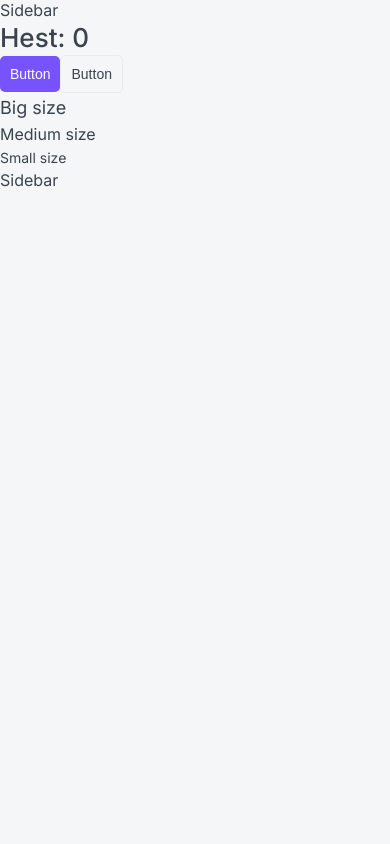
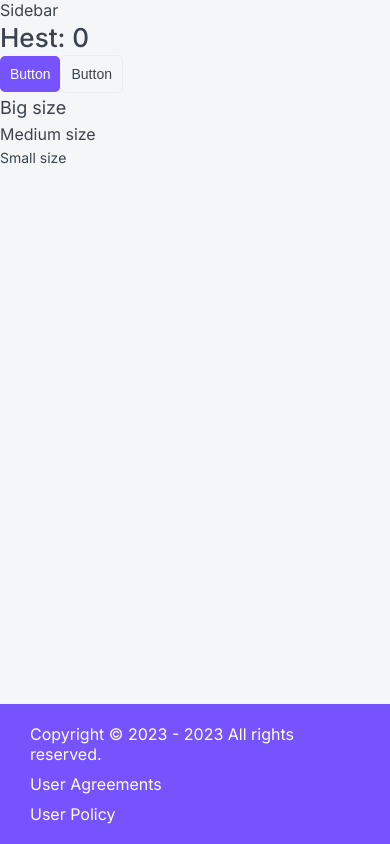
Before and after one commit to evgeniykapelko/project-nextjs, a Next.js app: page / in a window 390 px wide. Built offline with nearby package versions, Linux system fonts and the light colour scheme.

Commit message:
Add FE with grid

```diff
--- a/layout/Footer/Footer.module.css
+++ b/layout/Footer/Footer.module.css
@@ -0,0 +1,20 @@
+.footer {
+    background: var(--primary);
+    padding: 20px 30px;
+    display: grid;
+    grid-template-columns: 1fr auto auto;
+    gap: 10px 40px;
+    color: var(--white);
+    font-size: 16px;
+    line-height: 20px;
+}
+
+.footer a:hover {
+    color: var(--gray-white)
+}
+
+@media (max-width: 765px) {
+    .footer {
+        grid-template-columns: 1fr;
+    }
+}
--- a/layout/Footer/Footer.tsx
+++ b/layout/Footer/Footer.tsx
@@ -1,11 +1,16 @@
 import { FooterProps } from "./Footer.props";
 import styles from './Footer.module.css';
 import cn from 'classnames';
+import { format } from 'date-fns';
 
-export const Footer = ({...props}: FooterProps): JSX.Element => {
+export const Footer = ({ className, ...props}: FooterProps): JSX.Element => {
     return (
-        <div {...props}>
-            Sidebar
-        </div>
+        <footer  className={cn(className, styles.footer)} {...props}>
+            <div>
+            Copyright © 2023 - {format(new Date(), 'yyy')} All rights reserved.
+            </div>
+            <a href="#" target="_blank">User Agreements</a>
+            <a href="#" target="_blank">User Policy</a>
+        </footer>
     );
 };
--- a/layout/Layout.module.css
+++ b/layout/Layout.module.css
@@ -0,0 +1,46 @@
+.wrapper {
+    display: grid;
+    grid-template-columns: auto 230px minmax(320px, 1200px) auto;
+    grid-template-rows: auto 1fr auto;
+    min-height: 100vh;
+    gap: 0 30px;
+    grid-template-areas:
+    ". header header ."
+    ". sidebar body ."
+    "footer footer footer footer";
+}
+
+.header {
+    grid-area: header;
+    display: none;
+}
+
+.sidebar {
+    grid-area: sidebar;
+}
+
+.body {
+    grid-area: body;
+}
+
+.footer {
+    grid-area: footer;
+}
+
+@media (max-width: 765px) {
+    .wrapper {
+        grid-template-columns: minmax(320px, 1fr);
+        grid-template-areas:
+        "header"
+        "body"
+        "footer";
+    }
+
+    .sidebar {
+        display: none;
+    }
+
+    .header {
+        display: block;
+    }
+}
--- a/layout/Layout.tsx
+++ b/layout/Layout.tsx
@@ -9,16 +9,14 @@
 
 const Layout = ({children}: LayoutProps): JSX.Element => {
     return (
-        <>
-            <Header/>
-            <div>
-                <Sidebar/>
-                <div>
-                    {children}
-                </div>
+        <div className={styles.wrapper}>
+            <Header className={styles.header} />
+            <Sidebar className={styles.sidebar} />
+            <div className={styles.body}>
+                {children}
             </div>
-            <Footer/>
-        </>
+            <Footer className={styles.footer}/>
+        </div>
     );
 };
 
--- a/package.json
+++ b/package.json
@@ -13,6 +13,7 @@
   "dependencies": {
     "@types/react-dom": "18.2.4",
     "autoprefixer": "10.4.14",
+    "date-fns": "^2.30.0",
     "eslint-config-next": "13.4.4",
     "eslint-plugin-react-hooks": "^4.6.0",
     "next": "13.4.4",
```
Also changed, not shown: 1 other file (tests, documents, lock files or other folders).
